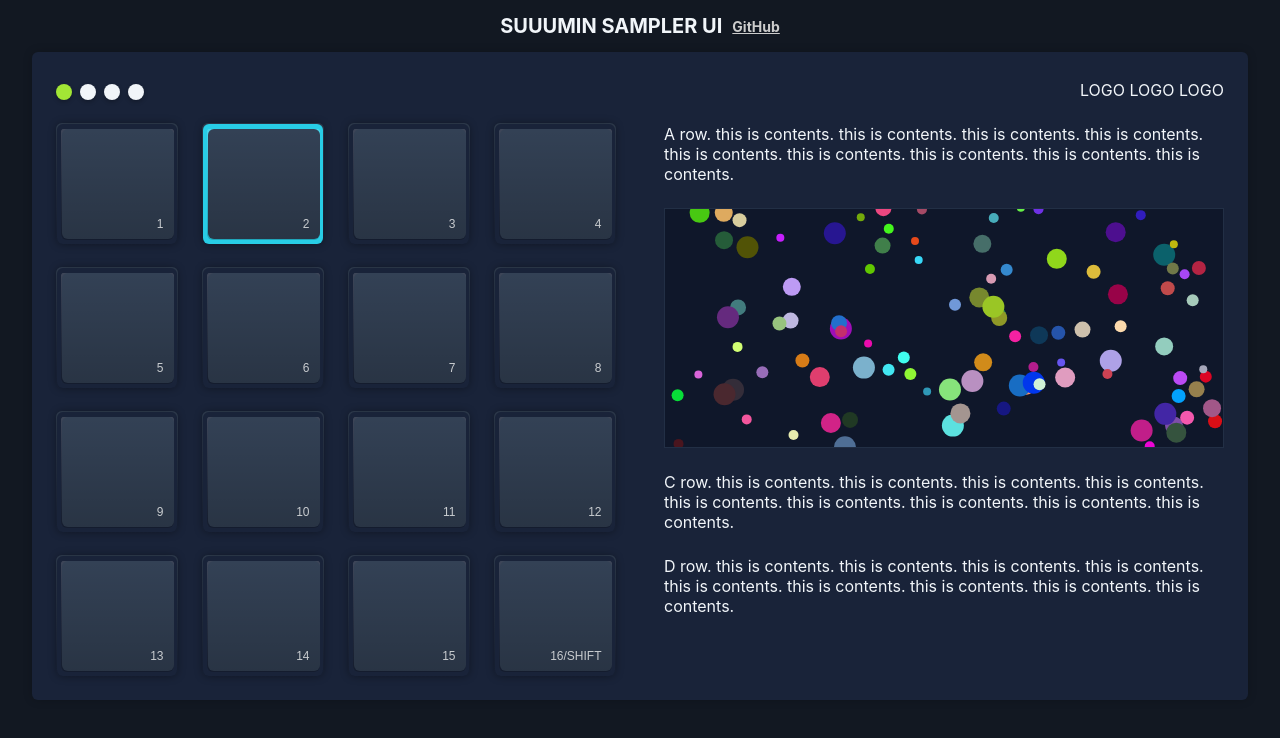
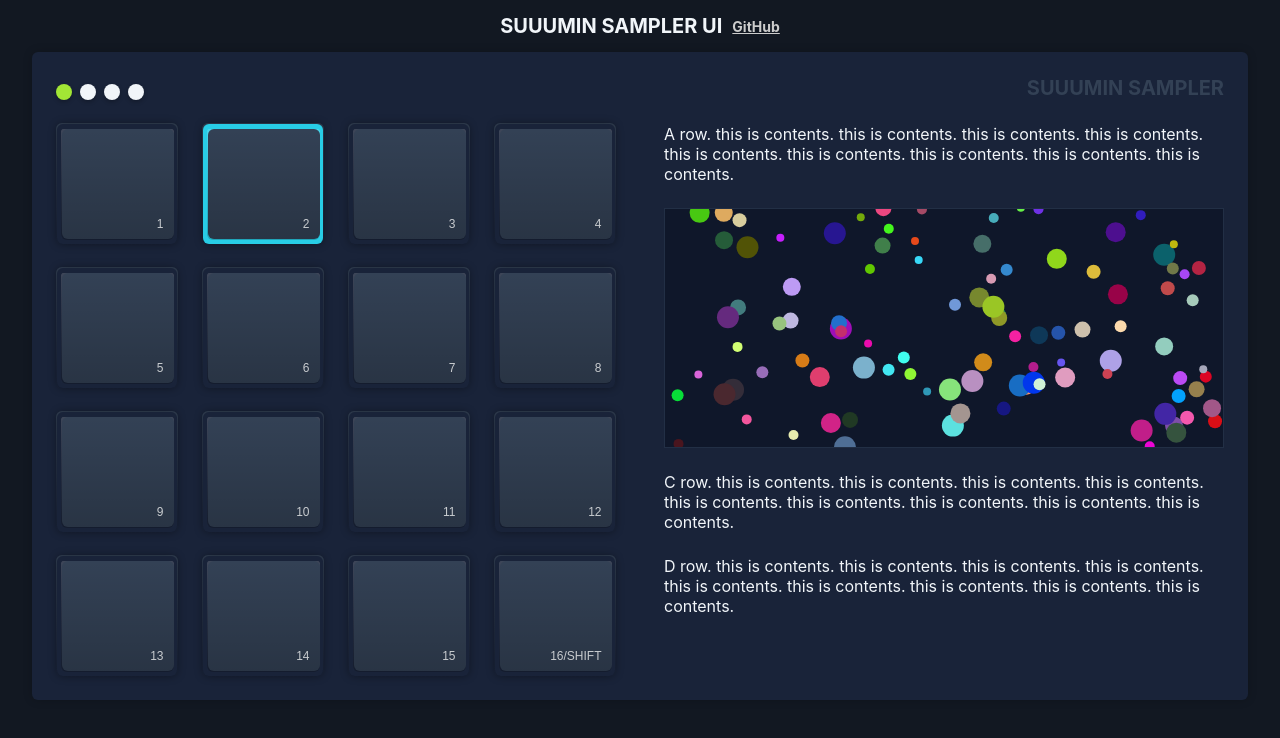
Before and after one commit to masa-sumimoto/suuumin-sampler-ui, a React (Create React App) app: page / in a window 1280 px wide. Shown: the top 738 px of the page. Built offline with nearby package versions, Linux system fonts and the light colour scheme.

Commit message:
Add logo text code & design

```diff
--- a/src/components-layout/HeadContents.tsx
+++ b/src/components-layout/HeadContents.tsx
@@ -14,7 +14,9 @@ const HeadContents = () => {
             <MeasureLed />
           </div>
         </div>
-        <div className="app-col-auto">LOGO LOGO LOGO</div>
+        <div className="app-col-auto">
+          <div className="app-logo">Suuumin Sampler</div>
+        </div>
       </div>
     </div>
   );
--- a/src/scss/index.scss
+++ b/src/scss/index.scss
@@ -5,3 +5,5 @@
 @use 'base';
 @use 'grid-system';
 @use 'layouts';
+
+@use 'other-parts';
--- /dev/null
+++ b/src/scss/other-parts.scss
@@ -0,0 +1,8 @@
+@use './variables' as *;
+
+.app-logo {
+  font-size: 20px;
+  text-transform: uppercase;
+  font-weight: 700;
+  color: $color-slate-700;
+}
```
